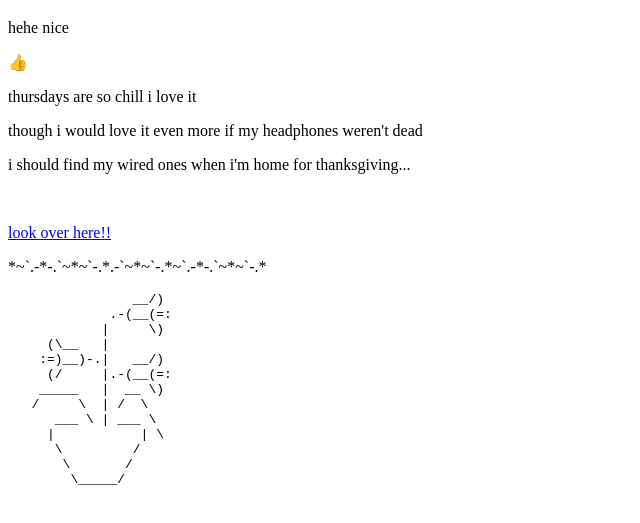
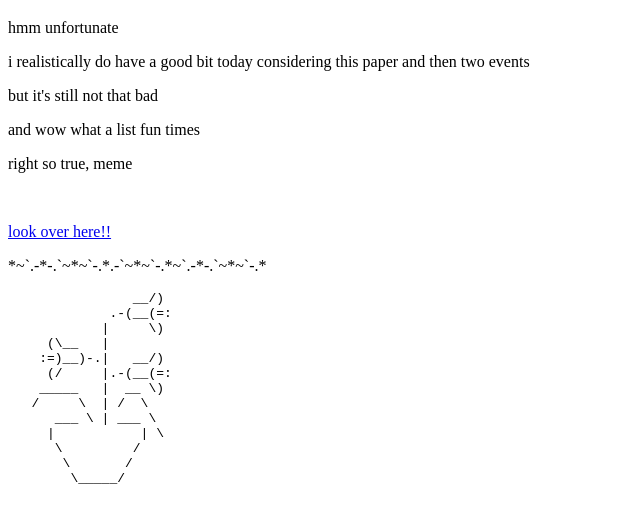
Before and after one commit to talivogel06/biggermystery, a plain HTML site: page index.html in a window 1280 px wide. Shown: the part 61-584 px from the top of the page, without its empty margins (0-640 px from the left). Drawn offline with Linux system fonts and the light colour scheme.

Commit message:
Update index.html

```diff
--- a/index.html
+++ b/index.html
@@ -5,12 +5,12 @@
 </head>
 <body>
     <h1>an even bigger mystery???</h1>
-    <p>hehe nice</p>
-    <p>&#128077</p>
-    <p>thursdays are so chill i love it</p>
-    <p>though i would love it even more if my headphones weren't dead</p>
-    <p>i should find my wired ones when i'm home for thanksgiving...</p>
-    <p style="color: white;">do keep me posted</p>
+    <p>hmm unfortunate</p>
+    <p>i realistically do have a good bit today considering this paper and then two events</p>
+    <p>but it's still not that bad</p>
+    <p>and wow what a list fun times</p>
+    <p>right so true, meme</p>
+    <p style="color: white;">cool cool. we'll figure out timing at some point, then</p>
     <a href="art.html">look over here!!</a>
     <p>*~`.-*-.`~*~`-.*.-`~*~`-.*~`.-*-.`~*~`-.*</p>
     <pre>
```
